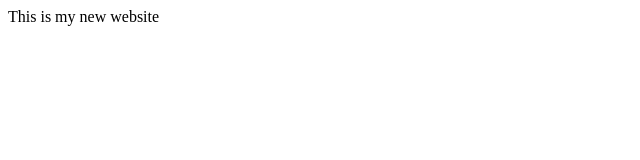
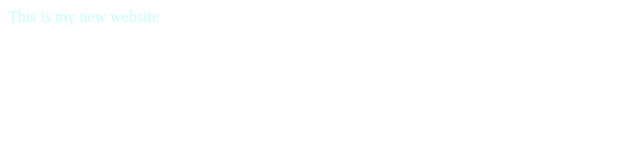
Before and after one commit to cp3636/class-Oct-11, a plain HTML site: page index.html in a window 1280 px wide. Shown: the whole page, without its empty margins (0-640 px from the left). Drawn offline with Linux system fonts and the light colour scheme.

Commit message:
color change

```diff
--- a/index.html
+++ b/index.html
@@ -5,11 +5,11 @@
     <meta http-equiv="X-UA-Compatible" content="IE=edge">
     <meta name="viewport" content="width=device-width, initial-scale=1.0">
     <title>Document</title>
-    <link rel "stylesheet" href = style.css/>
+<link rel="stylesheet" href="style.css">
 </head>
 <body>
-    <div  class="title"
-    <h1>This is my new website</h1>
+    <div class="title">
+    This is my new website
 </div>
 </body>
 </html>
```
